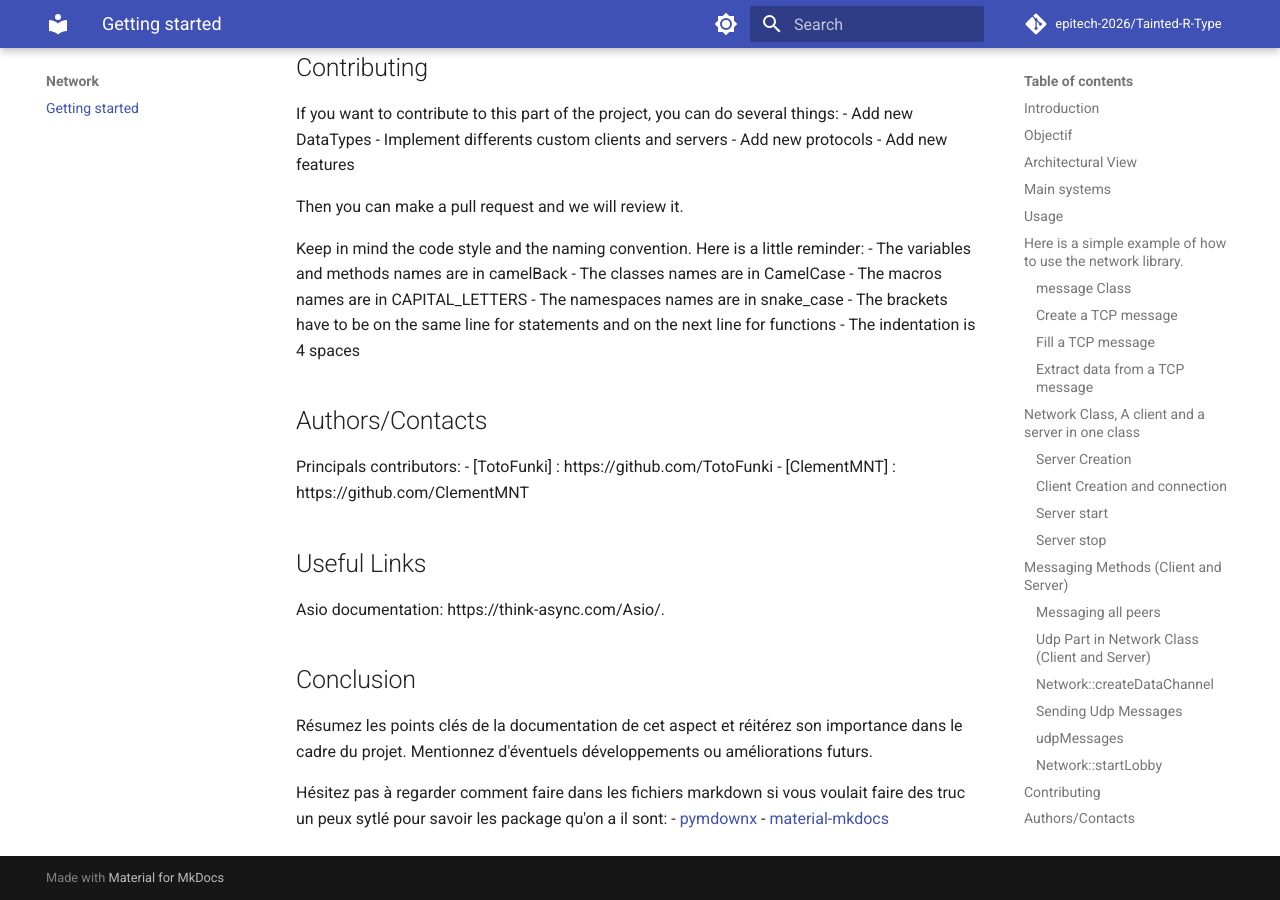
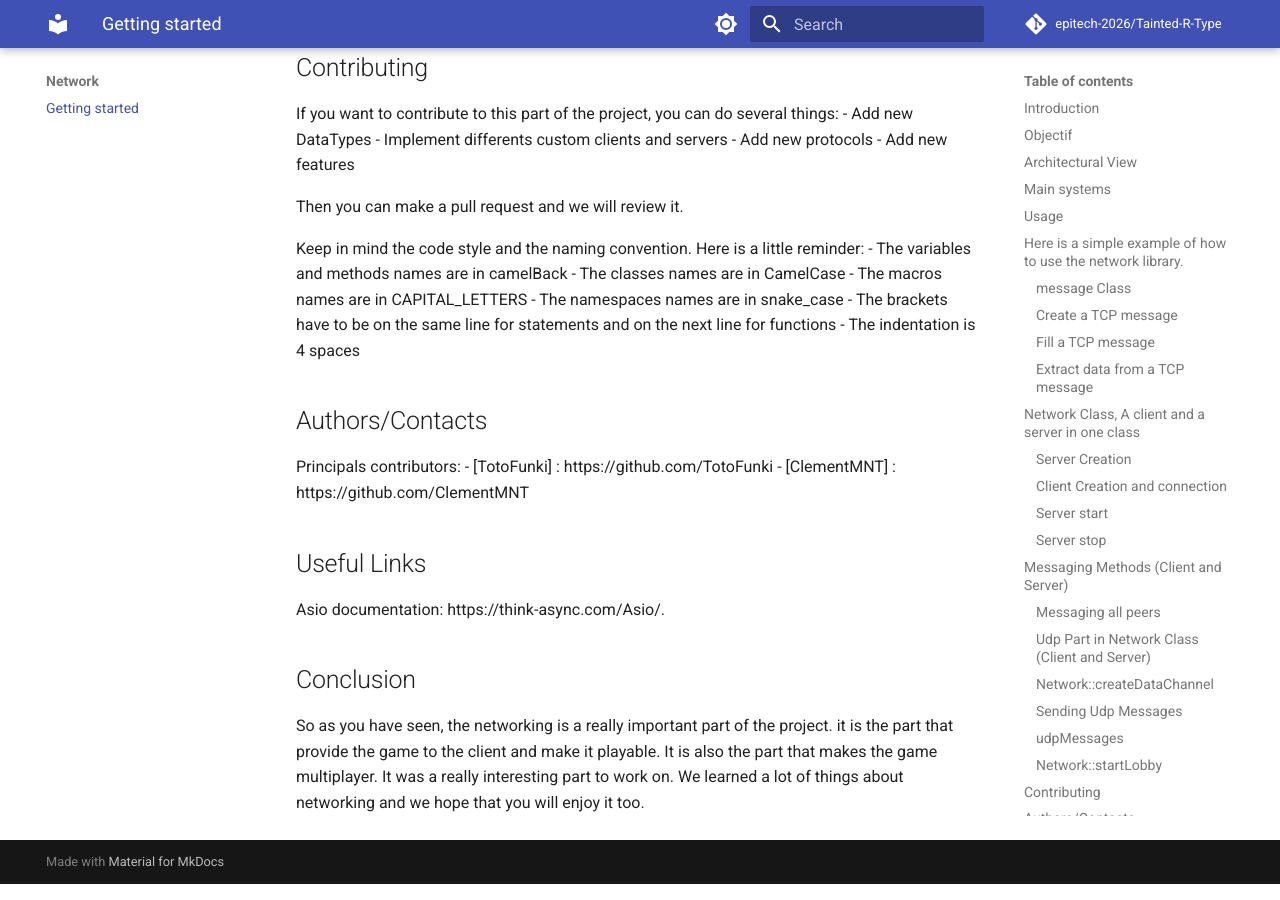
Before and after one commit to lennydelgado/AREA-Doc, an MkDocs documentation site: the page built from docs/Network/network.md, in a window 1280 px wide and 900 px high, scrolled down 6552 px. Built offline with MkDocs 1.6.1 and Material for MkDocs 9.7.7, drawn with Linux system fonts in a browser that asks for light colours; comment, search, counter and statistics services are not loaded.

Commit message:
Automated push: 2023-11-06 22:13:47 modification to doc website

```diff
--- a/docs/Network/network.md
+++ b/docs/Network/network.md
@@ -323,9 +323,8 @@ Asio documentation: https://think-async.com/Asio/.
 
 ## Conclusion
 
-
-Résumez les points clés de la documentation de cet aspect et réitérez son importance dans le cadre du projet. Mentionnez d'éventuels développements ou améliorations futurs.
-
-Hésitez pas à regarder comment faire dans les fichiers markdown si vous voulait faire des truc un peux sytlé pour savoir les package qu'on a il sont:
-    - [pymdownx](https://facelessuser.github.io/pymdown-extensions/)
-    - [material-mkdocs](https://squidfunk.github.io/mkdocs-material/reference/admonitions/#admonition-icons-octicons)
+So as you have seen, the networking is a really important part of the project.
+it is the part that provide the game to the client and make it playable.
+It is also the part that makes the game multiplayer.
+It was a really interesting part to work on.
+We learned a lot of things about networking and we hope that you will enjoy it too.
```
